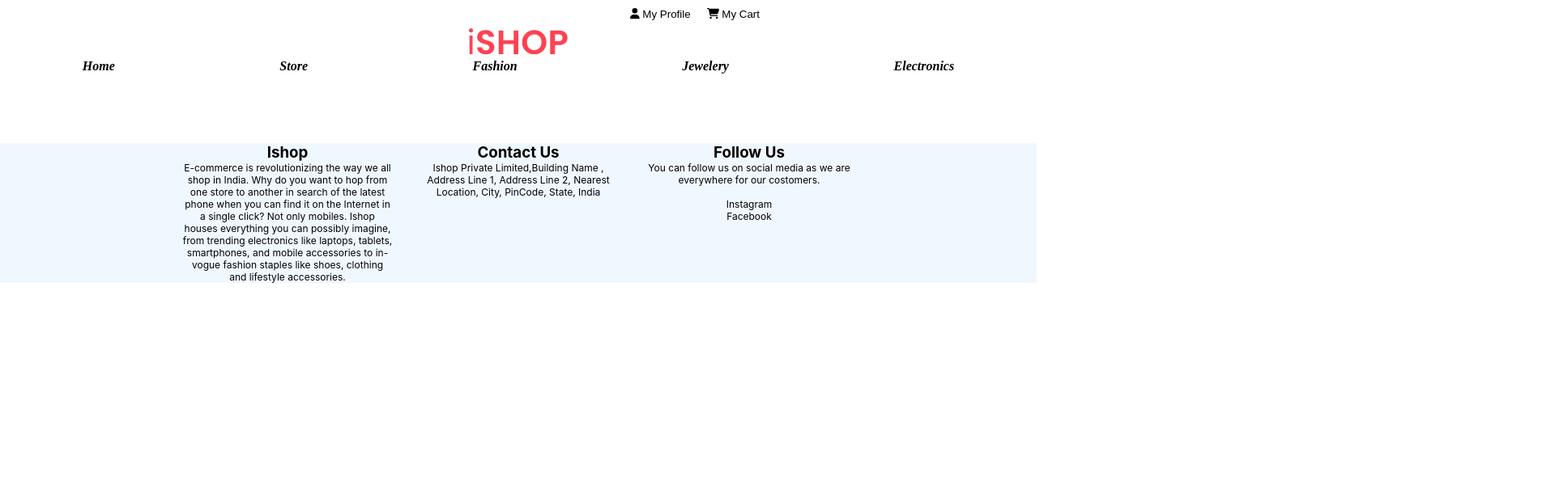
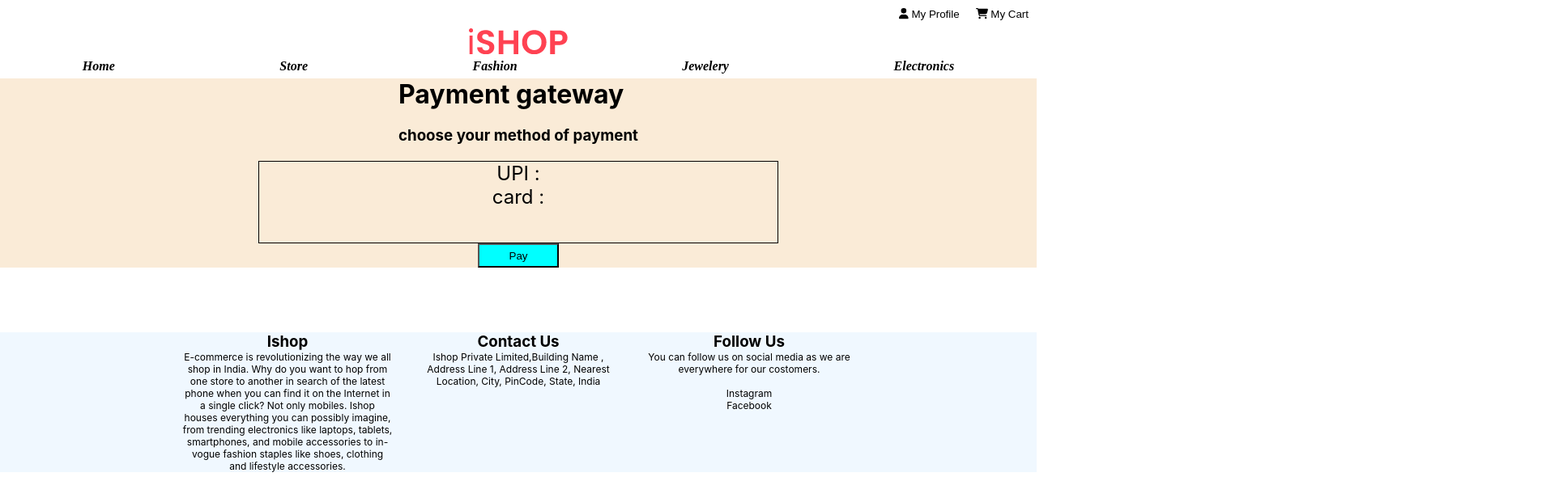
Before and after one commit to PraveenchandraR/ecommainfrontend, a React (Create React App) app: page /payment in a window 1280 px wide. Shown: the top 616 px of the page at 81% size, 1920 px wide, since content can reach past the window. Built offline with nearby package versions, Linux system fonts and the light colour scheme.

Commit message:
ecommainbackend

```diff
--- a/src/Components/Cart/Cart.jsx
+++ b/src/Components/Cart/Cart.jsx
@@ -5,12 +5,13 @@ import "./../Styles/Cart.css";
 import axios from 'axios';
 import UserContext from '../Context/UserContext';
 import {ToastContainer } from 'react-toastify';
+import { useNavigate } from 'react-router-dom';
 
 
 const Cart = () => {
     const [cartItems,setCartItems] = useState([]);
     const {user} = useContext(UserContext);
-
+    const locate = useNavigate();
     useEffect(()=>{
         const Data = {
             userID: user.UserID,
@@ -31,24 +32,35 @@ const Cart = () => {
         })
         .catch();
         // eslint-disable-next-line react-hooks/exhaustive-deps
-    },[]);
+    }, []);
+
+const handleCheck = () => {
+    alert("Orderplaced successfully");
+    locate("/payment")
+
+  }
+
   return (
     <div className='MainCartContainer'>
         <header><FontAwesomeIcon icon="shopping-cart"/> My Cart</header>
 
         <div className="gridContainer">
-            <div></div>
+
             <div className='gridItem1 Item1 Font'>Product</div>
             <div className='gridItem1 Font'>Unit Price</div>
             <div className='gridItem1 Font'>Qty</div>
-            <div className='gridItem1 Font'>Total Price</div>
+              <div className='gridItem1 Font'>Total Price</div>
+
 
             {
 
                 cartItems && cartItems.map((Item,index)=>
-                    Item ? <CartItem Item={Item} index={index}/> : <></>
-                )
-            }
+                    Item ? <CartItem Item={Item} index={index}/>  : <></>
+                  )
+
+              }
+     <div className='check' id='check' ><button className='checkout' onClick={handleCheck}>Checkout</button>
+</div>
             <ToastContainer/>
         </div>
     </div>
--- a/src/Components/Cart/CartItem.jsx
+++ b/src/Components/Cart/CartItem.jsx
@@ -48,6 +48,8 @@ const CartItem = ({Item,index}) => {
     // QtyUpdated();
   }
 
+
+
   const handleClikDec = () =>{
     console.log("user",user);
     console.log("Before setQty call prev Qty==>",Qty);
@@ -55,6 +57,7 @@ const CartItem = ({Item,index}) => {
       setQty(Qty-1);
     }else{
       toast.warn('Item will be removed if Quntiry become zero');
+   setQty(0)
       console.log("toastwatn");
     }
     console.log("Before qtyUpdate call updated Qty==>",Qty);
@@ -64,7 +67,7 @@ const CartItem = ({Item,index}) => {
   return (
     <React.Fragment key={index}>
 
-      <div className="imgContainer">
+      <div className="imgContainer" >
         <img className="ItemImg" src={Item.image} alt="Itemimg" />
       </div>
       <div className="itemTitile">{Item.title}</div>
@@ -76,7 +79,9 @@ const CartItem = ({Item,index}) => {
           +
         </button>
       </div>
-      <h3 className="gridItem1">{Item.price * Qty}</h3>
+      <div> <h3 className="gridItem1">{Item.price * Qty}</h3></div>
+
+
 
     </React.Fragment>
   );
--- a/src/Components/Header/RouteLinks.jsx
+++ b/src/Components/Header/RouteLinks.jsx
@@ -12,6 +12,7 @@ import Order from '../UserProfile/Order';
 import ShowCart from '../Cart/ShowCart';
 import PersonalInfo from '../UserProfile/PersonalInfo';
 import Store from '../pages/Store';
+import Payment from "../pages/Payment";
 
 const RouteLinks = () => {
     return (
@@ -30,7 +31,8 @@ const RouteLinks = () => {
               <Route path='giftcard' element={<Order/>}/>
             </Route>
             <Route path='/cart' element={<ShowCart/>}/>
-            <Route path='/store' element={<Store/>}></Route>
+          <Route path='/store' element={<Store />}></Route>
+          <Route path="/payment" element={<Payment />} />
 
                        </Routes>
 
--- a/src/Components/Styles/Cart.css
+++ b/src/Components/Styles/Cart.css
@@ -5,7 +5,6 @@
   row-gap: 10px;
   text-align: center;
 }
-
 .gridItem1 {
   display: inline;
 }
--- a/src/Components/Styles/CartItem.css
+++ b/src/Components/Styles/CartItem.css
@@ -26,3 +26,13 @@
   display: inline-block;
   padding: 10px;
 }
+.check {
+  width: auto;
+  display: flex;
+  justify-content: space-around;
+}
+.checkout {
+  width: 100px;
+  border-radius: 10px;
+  background-color: aqua;
+}
--- a/src/Components/Styles/ProfileRow.css
+++ b/src/Components/Styles/ProfileRow.css
@@ -1,7 +1,9 @@
 .ProfileBar {
   font-size: small;
   position: relative;
-  left: 60%;
+  display: flex;
+  flex-wrap: wrap;
+  justify-content: flex-end;
 }
 
 .ProfileBar button {
--- /dev/null
+++ b/src/Components/Styles/payment.css
@@ -0,0 +1,31 @@
+.payment {
+  position: relative;
+  display: flex;
+  align-items: center;
+  justify-content: center;
+  flex-direction: column;
+  background-color: antiquewhite;
+}
+.paytype {
+  display: flex;
+  flex-direction: column;
+  flex-wrap: wrap;
+  justify-content: space-between;
+  align-items: center;
+  font-size: x-large;
+}
+.paybox {
+  border: 1px solid black;
+  width: 50vw;
+  height: 100px;
+}
+.paybtn {
+  width: 100px;
+  height: 30px;
+  background-color: aqua;
+  display: flex;
+  flex-wrap: wrap;
+  flex-direction: column;
+  align-items: center;
+  justify-content: center;
+}
--- /dev/null
+++ b/src/Components/pages/Payment.jsx
@@ -0,0 +1,27 @@
+import React from "react";
+import '../Styles/payment.css';
+
+
+function Payment() {
+    return (
+        <>
+            {/* <ProfileRow />
+        <Navigation /> */}
+        <div className="payment">
+
+            <div> <h1>Payment gateway</h1><br />
+                <h3>choose your method of payment</h3><br />
+            </div>
+                <div className="paybox">
+                      <div className="paytype">
+                <span className="payname">UPI :</span>
+                <span className="payname">card :</span>
+            </div>
+           </div>
+
+            <button className="paybtn">Pay</button>
+            </div>
+            </>
+    )
+}
+export default Payment;
```
